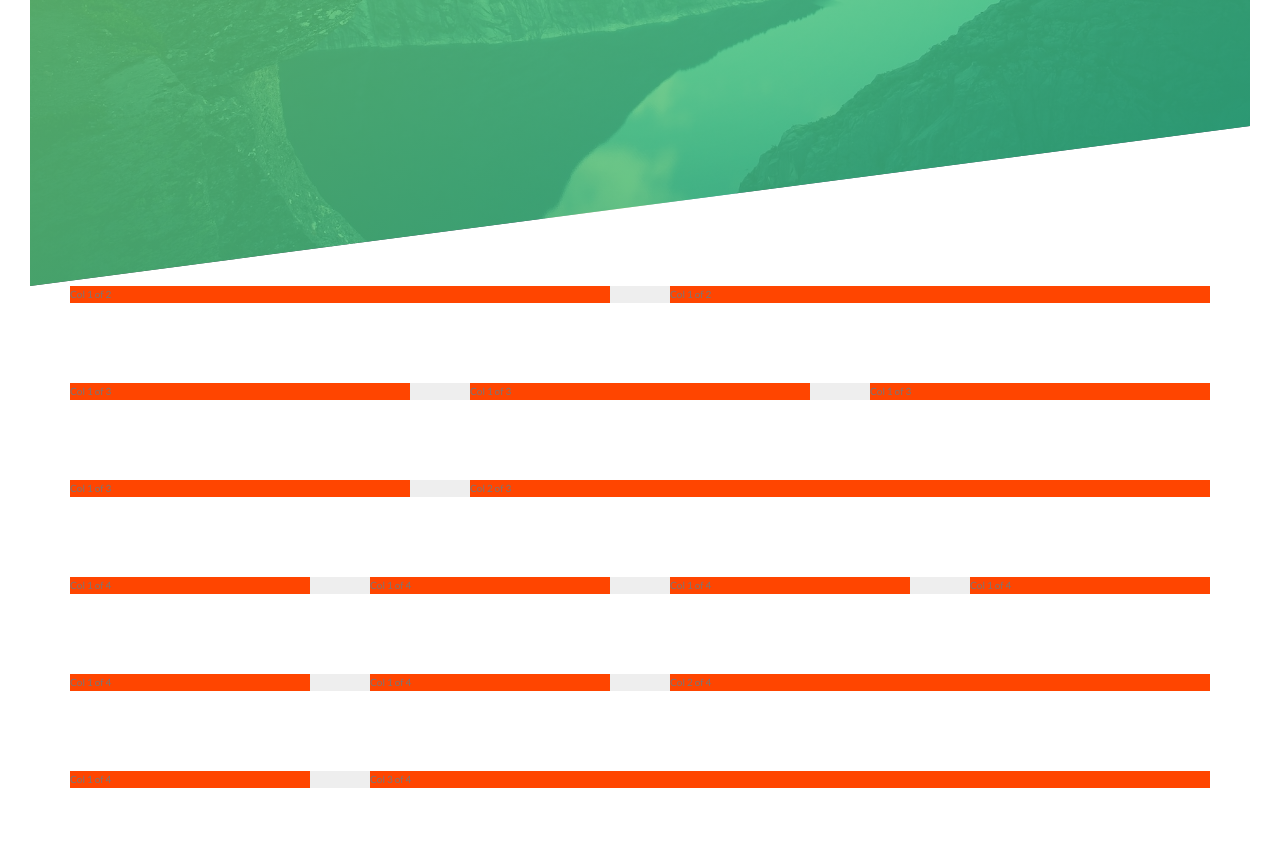
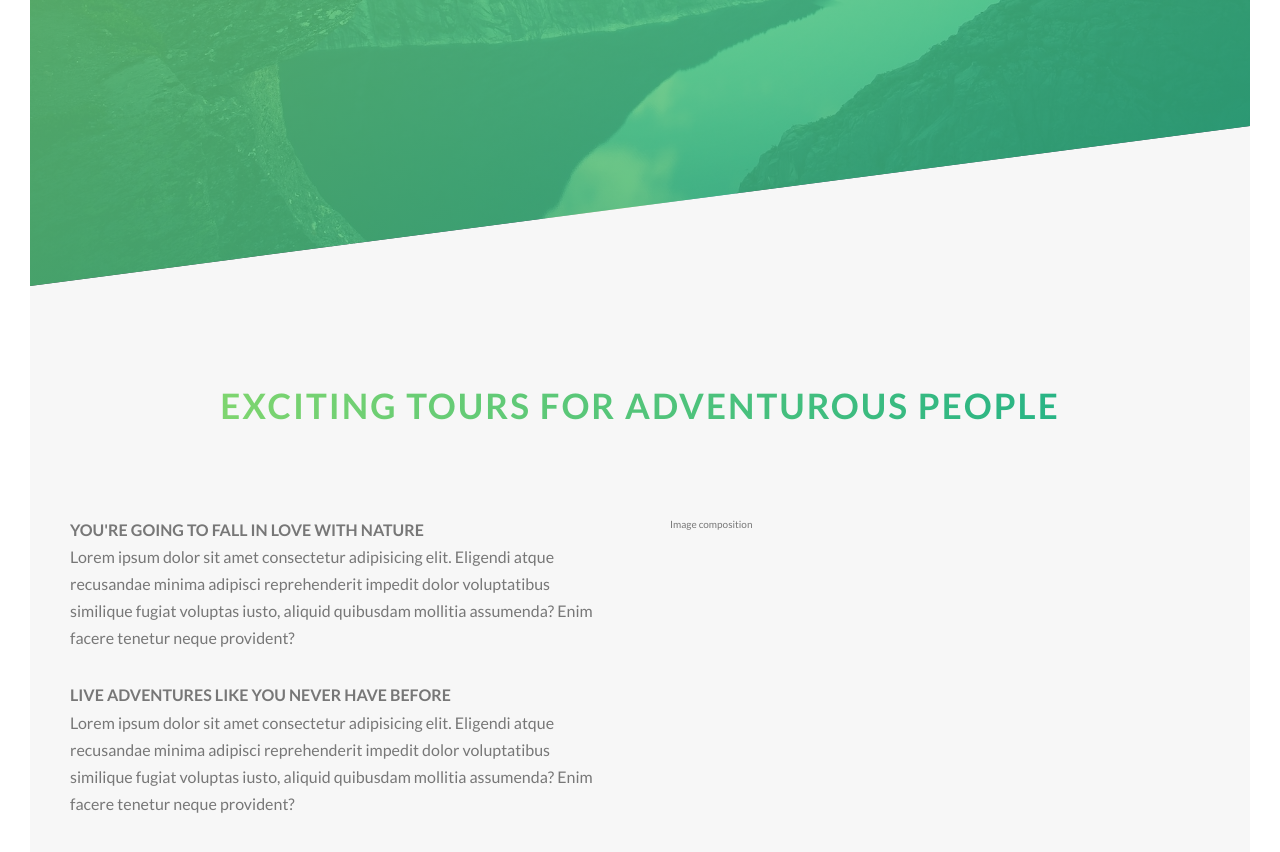
Before and after one commit to Shevotool/Natours, a website: page index.html in a window 1280 px wide. Shown: the part 504-1356 px from the top of the page. Before the commit the page ends 1322 px from the top, so only its background shows below. Drawn offline with Linux system fonts and the light colour scheme.

Commit message:
About Section

```diff
--- a/index.html
+++ b/index.html
@@ -33,7 +33,39 @@ npm run compile:sass -->
     </div>
   </header>
 
-  <section class="grid-test">
+  <main>
+    <section class="section-about">
+      <div class="u-center-text u-margin-bottom-8">
+        <h2 class="heading-secondary">
+          Exciting tours for adventurous people
+        </h2>
+      </div>
+
+      <div class="row">
+        <div class="col-1-of-2">
+          <h3 class="heading-tertiary">You're going to fall in love with nature</h3>
+          <p class="paragraph">
+            Lorem ipsum dolor sit amet consectetur adipisicing elit. Eligendi atque recusandae minima adipisci
+            reprehenderit impedit dolor voluptatibus similique fugiat voluptas iusto, aliquid quibusdam mollitia
+            assumenda? Enim facere tenetur neque provident?
+          </p>
+
+          <h3 class="heading-tertiary">Live adventures like you never have before</h3>
+          <p class="paragraph">
+            Lorem ipsum dolor sit amet consectetur adipisicing elit. Eligendi atque recusandae minima adipisci
+            reprehenderit impedit dolor voluptatibus similique fugiat voluptas iusto, aliquid quibusdam mollitia
+            assumenda? Enim facere tenetur neque provident?
+          </p>
+        </div>
+        <div class="col-1-of-2">
+          Image composition
+        </div>
+      </div>
+    </section>
+  </main>
+
+  <!--
+ <section class="grid-test">
     <div class="row">
       <div class="col-1-of-2">
         Col 1 of 2
@@ -99,8 +131,9 @@ npm run compile:sass -->
         Col 3 of 4
       </div>
     </div>
+    </section>
+-->
 
-  </section>
 
 </body>
 
--- a/sass/abstracts/_variables.scss
+++ b/sass/abstracts/_variables.scss
@@ -2,6 +2,8 @@
 $color-primary: #55c57a;
 $color-primary-light: #7ed56f;
 $color-primary-dark: #28b485;
+
+$color-grey-light-1: #f7f7f7;
 
 $color-grey-dark: #777;
 $color-white: #fff;
--- a/sass/base/typography.scss
+++ b/sass/base/typography.scss
@@ -39,3 +39,35 @@ body {
     animation: moveInRight 1s ease-out;
   }
 }
+
+.heading-secondary {
+  font-size: 3.5rem;
+  text-transform: uppercase;
+  font-weight: 700;
+  display: inline-block;
+  background-image: linear-gradient(to right, $color-primary-light, $color-primary-dark);
+  -webkit-background-clip: text;
+  background-clip: text;
+  color: transparent;
+  letter-spacing: 2px;
+  transition: all .2s;
+
+  &:hover{
+    transform: skewY(2deg) skewX(15deg) scale(1.1);
+    text-shadow: .5rem 1rem 2rem rgba($color-black, .2);
+  }
+}
+
+.heading-tertiary{
+  font-size: 1.6rem;
+  font-weight: 700;
+  text-transform: uppercase;
+}
+
+.paragraph{
+  font-size: 1.6rem;
+
+  &:not(:last-child) {
+    margin-bottom: 3rem;
+  }
+}
--- a/sass/base/utilities.scss
+++ b/sass/base/utilities.scss
@@ -0,0 +1,3 @@
+.u-center-text{ text-align: center;}
+
+  .u-margin-bottom-8 {margin-bottom: 8rem;}
--- a/sass/layout/_grid.scss
+++ b/sass/layout/_grid.scss
@@ -1,6 +1,5 @@
 .row {
   max-width: $grid-width;
-  background-color: #eee;
   margin: 0 auto;
 
   &:not(:last-child) {
@@ -10,7 +9,6 @@
   @include clearfix;
 
   [class^="col-"] {
-    background-color: orangered;
       float: left;
 
       &:not(:last-child) {
--- a/sass/pages/_home.scss
+++ b/sass/pages/_home.scss
@@ -0,0 +1,5 @@
+.section-about{
+  background-color: $color-grey-light-1;
+  padding: 25rem 0;
+  margin-top: -20vh;
+}
```
Also changed, not shown: css/style.css.
